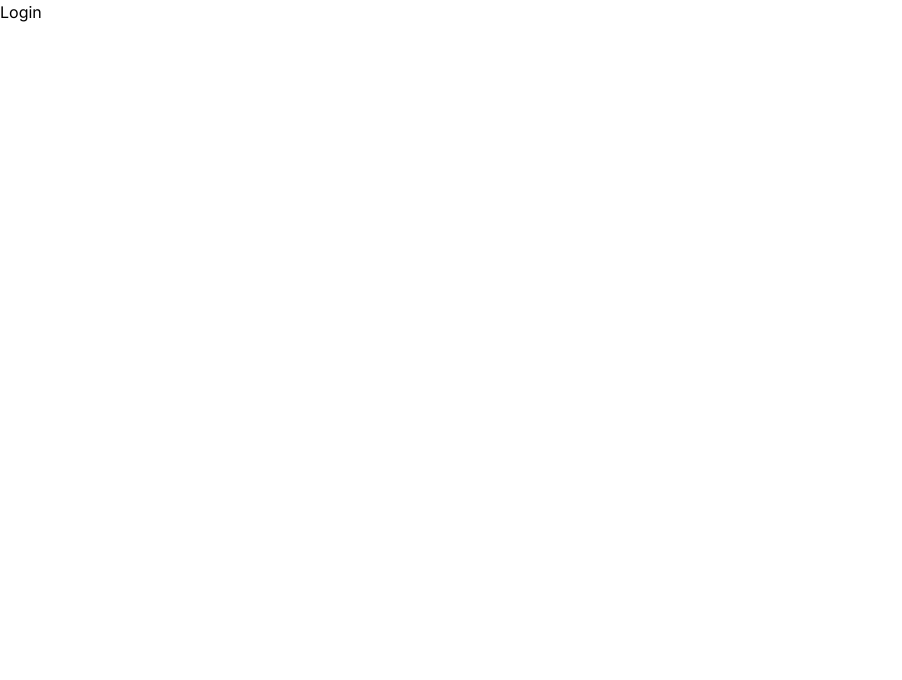
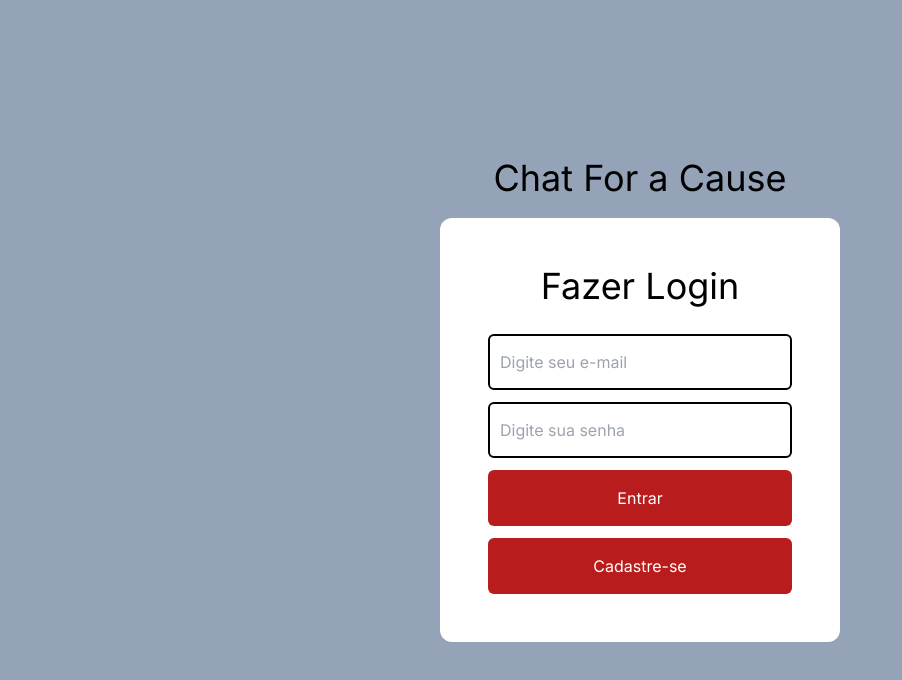
Before and after one commit to pedrohenriqueduarte/teste-pfac, a Next.js app in the folder chat-frontend/: page /login in a window 1280 px wide. Shown: the top 680 px of the page, without its empty margins (0-902 px from the left). Built offline with nearby package versions, Linux system fonts and the light colour scheme.

Commit message:
feat: initial html and css login page

```diff
--- a/chat-frontend/src/app/(auth)/login/page.tsx
+++ b/chat-frontend/src/app/(auth)/login/page.tsx
@@ -1,3 +1,43 @@
 export default function Login() {
-  return <h1>Login</h1>;
+  return (
+    <div className="flex flex-col w-screen h-screen justify-center items-center bg-slate-400">
+      <header className="flex justify-center items-center w-96 mb-5">
+        <h2 className="text-black text-center font-Roboto text-4xl font-normal leading-42 tracking-0.25">
+          Chat For a Cause
+        </h2>
+      </header>
+
+      <div
+        className="flex flex-col items-center justify-center w-[25vw] min-w-[400px] gap-3
+        rounded-10 bg-white p-12 rounded-xl"
+      >
+        <form className="w-full relative flex flex-col gap-3">
+          <section className="header">
+            <h1 className="text-black text-center font-Roboto text-4xl font-normal leading-42 tracking-0.25 mb-4">
+              Fazer Login
+            </h1>
+          </section>
+
+          <input
+            placeholder="Digite seu e-mail"
+            name="email"
+            className="h-14 border-2 p-2.5 border-black rounded-md"
+          />
+          <input
+            placeholder="Digite sua senha"
+            name="senha"
+            type="password"
+            className="h-14 border-2 p-2.5  border-black rounded-md"
+          />
+
+          <button className="h-14 w-full bg-red-700 rounded-md text-white">
+            Entrar
+          </button>
+          <button className="h-14 w-full bg-red-700 rounded-md text-white">
+            Cadastre-se
+          </button>
+        </form>
+      </div>
+    </div>
+  );
 }
```
